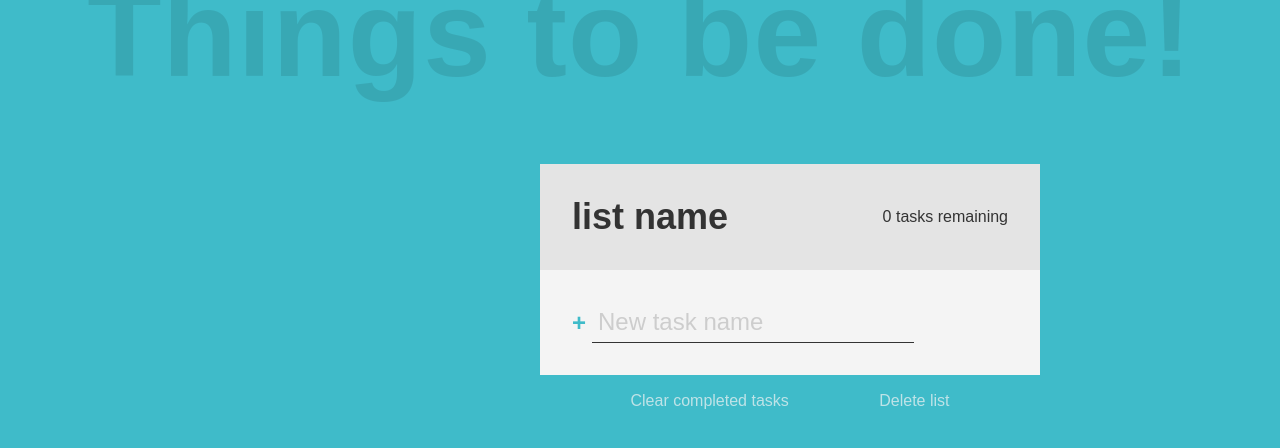
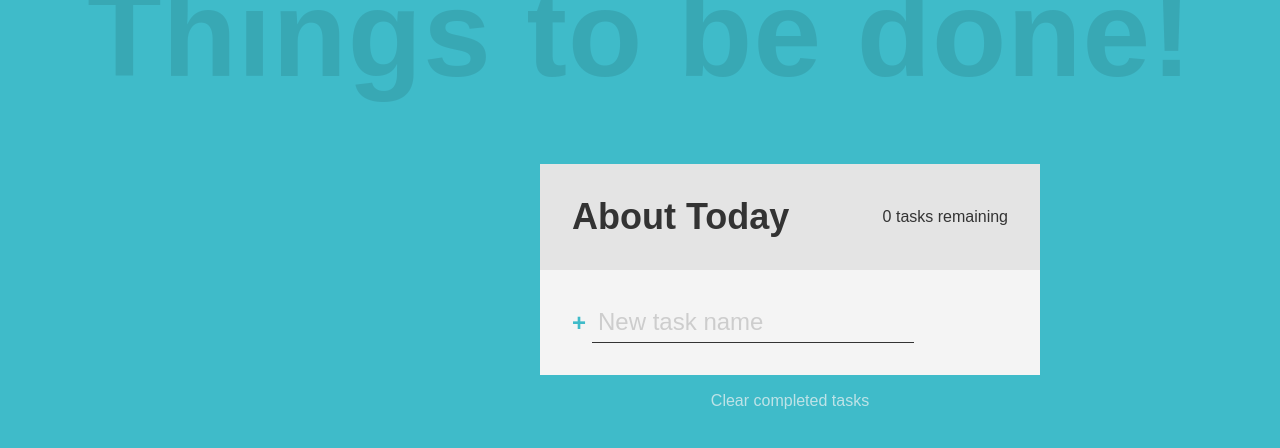
Before and after one commit to ash1ni/projectX, a plain HTML site: page index.html in a window 1280 px wide. Drawn offline with Linux system fonts and the light colour scheme.

Commit message:
add niceness to html

```diff
--- a/index.html
+++ b/index.html
@@ -15,8 +15,8 @@
   <h1 class="title">Things to be done!</h1>
   <div class="todo-list">
     <div class="todo-header">
-      <h2 class="list-title">list name</h2>
-      <p class="task-count">N tasks remaining</p>
+      <h2 class="list-title">About Today</h2>
+      <p class="task-count"></p>
     </div>
     <div class="todo-body">
       <div class="tasks"></div>
@@ -28,7 +28,6 @@
       </div>
       <div class="delete-stuff">
         <button class="btn delete" id="clear-data">Clear completed tasks</button>
-        <button class="btn delete">Delete list</button>
       </div>
     </div>
   </div>
```
